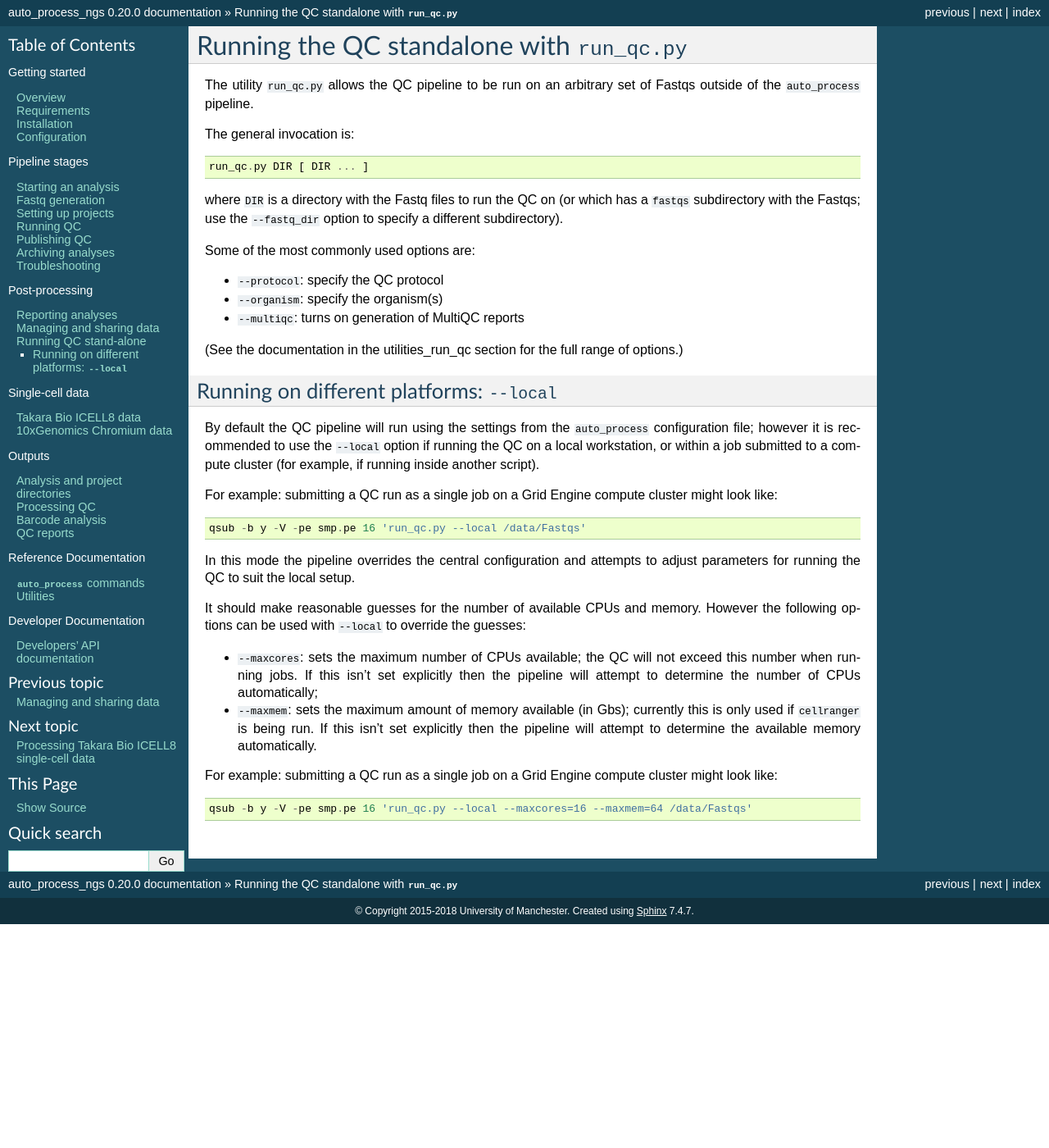
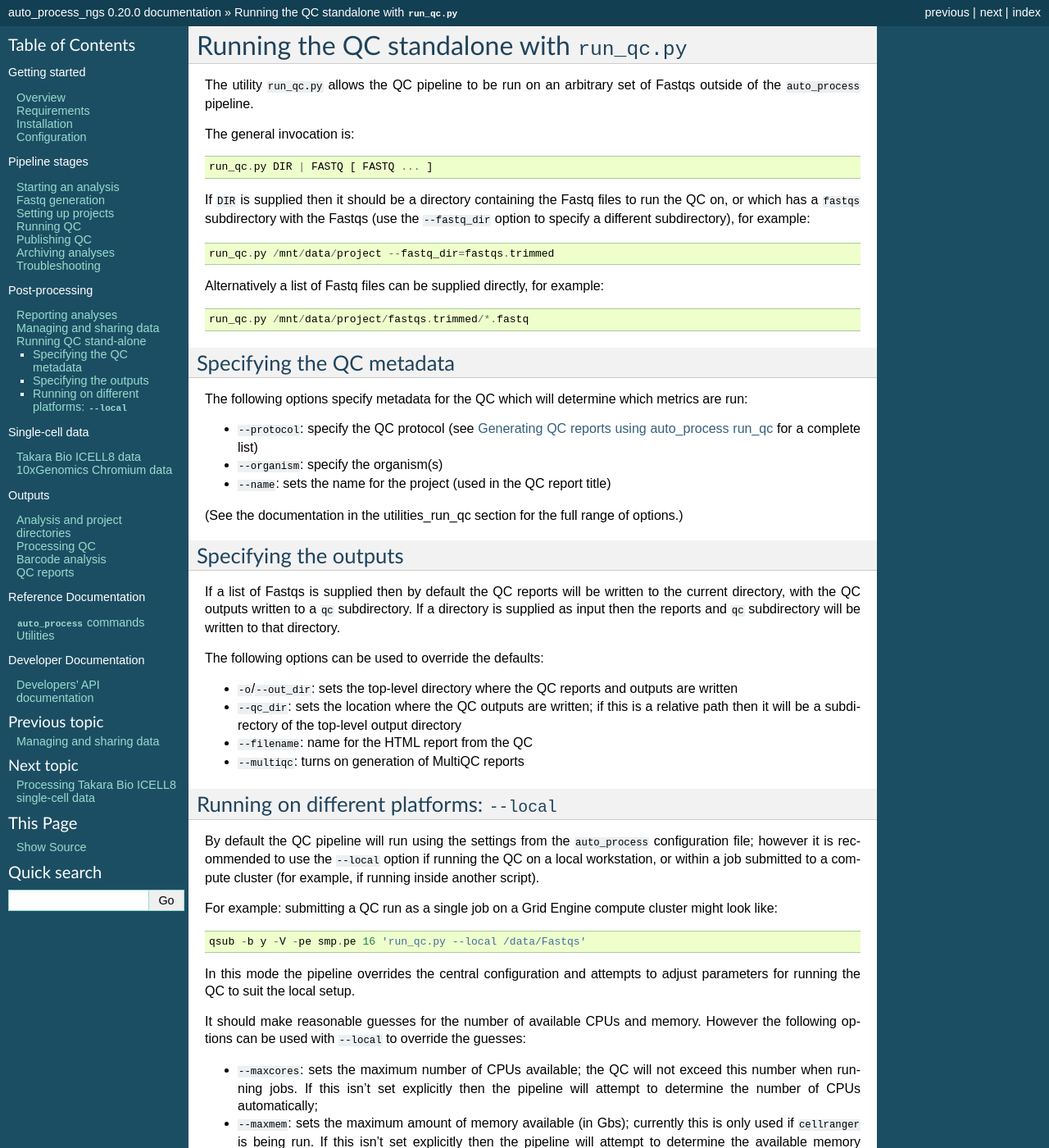
Before and after one commit to fls-bioinformatics-core/auto_process_ngs, a Sphinx documentation site: the page built from docs/source/using/run_qc_standalone.rst, in a window 1280 px wide and 1400 px high. Shown: the whole window at 82% size. Built offline with Sphinx 7.4.7, drawn with Linux system fonts in a browser that asks for light colours; some of the changed text lies outside the part shown.

Commit message:
run_qc.py: update the documentation for running the standalone QC.

```diff
--- a/docs/source/using/run_qc_standalone.rst
+++ b/docs/source/using/run_qc_standalone.rst
@@ -8,20 +8,57 @@ The general invocation is:
 
 ::
 
-   run_qc.py DIR [ DIR ... ]
+   run_qc.py DIR | FASTQ [ FASTQ ... ]
 
-where ``DIR`` is a directory with the Fastq files to run the QC
-on (or which has a ``fastqs`` subdirectory with the Fastqs; use
-the ``--fastq_dir`` option to specify a different subdirectory).
+If ``DIR`` is supplied then it should be a directory containing
+the Fastq files to run the QC on, or which has a ``fastqs``
+subdirectory with the Fastqs (use the ``--fastq_dir`` option to
+specify a different subdirectory), for example:
 
-Some of the most commonly used options are:
+::
 
-* ``--protocol``: specify the QC protocol
+   run_qc.py /mnt/data/project --fastq_dir=fastqs.trimmed
+
+Alternatively a list of Fastq files can be supplied directly,
+for example:
+
+::
+
+   run_qc.py /mnt/data/project/fastqs.trimmed/*.fastq
+
+Specifying the QC metadata
+--------------------------
+
+The following options specify metadata for the QC which will
+determine which metrics are run:
+
+* ``--protocol``: specify the QC protocol (see :doc:`run_qc`
+  for a complete list)
 * ``--organism``: specify the organism(s)
-* ``--multiqc``: turns on generation of MultiQC reports
+* ``--name``: sets the name for the project (used in the
+  QC report title)
 
 (See the documentation in the :ref:`utilities_run_qc` section
 for the full range of options.)
+
+Specifying the outputs
+----------------------
+
+If a list of Fastqs is supplied then by default the QC reports
+will be written to the current directory, with the QC outputs
+written to a ``qc`` subdirectory. If a directory is supplied as
+input then the reports and ``qc`` subdirectory will be written
+to that directory.
+
+The following options can be used to override the defaults:
+
+* ``-o``/``--out_dir``: sets the top-level directory where
+  the QC reports and outputs are written
+* ``--qc_dir``: sets the location where the QC outputs are
+  written; if this is a relative path then it will be a
+  subdirectory of the top-level output directory
+* ``--filename``: name for the HTML report from the QC
+* ``--multiqc``: turns on generation of MultiQC reports
 
 Running on different platforms: ``--local``
 -------------------------------------------
@@ -56,8 +93,8 @@ CPUs and memory. However the following options can be used with
   being run. If this isn't set explicitly then the pipeline will
   attempt to determine the available memory automatically.
 
-For example: submitting a QC run as a single job on a Grid
-Engine compute cluster might look like:
+Explicitly specifying these parameters for a QC run submitted as
+a single job on a Grid Engine compute cluster might look like:
 
 ::
 
```
